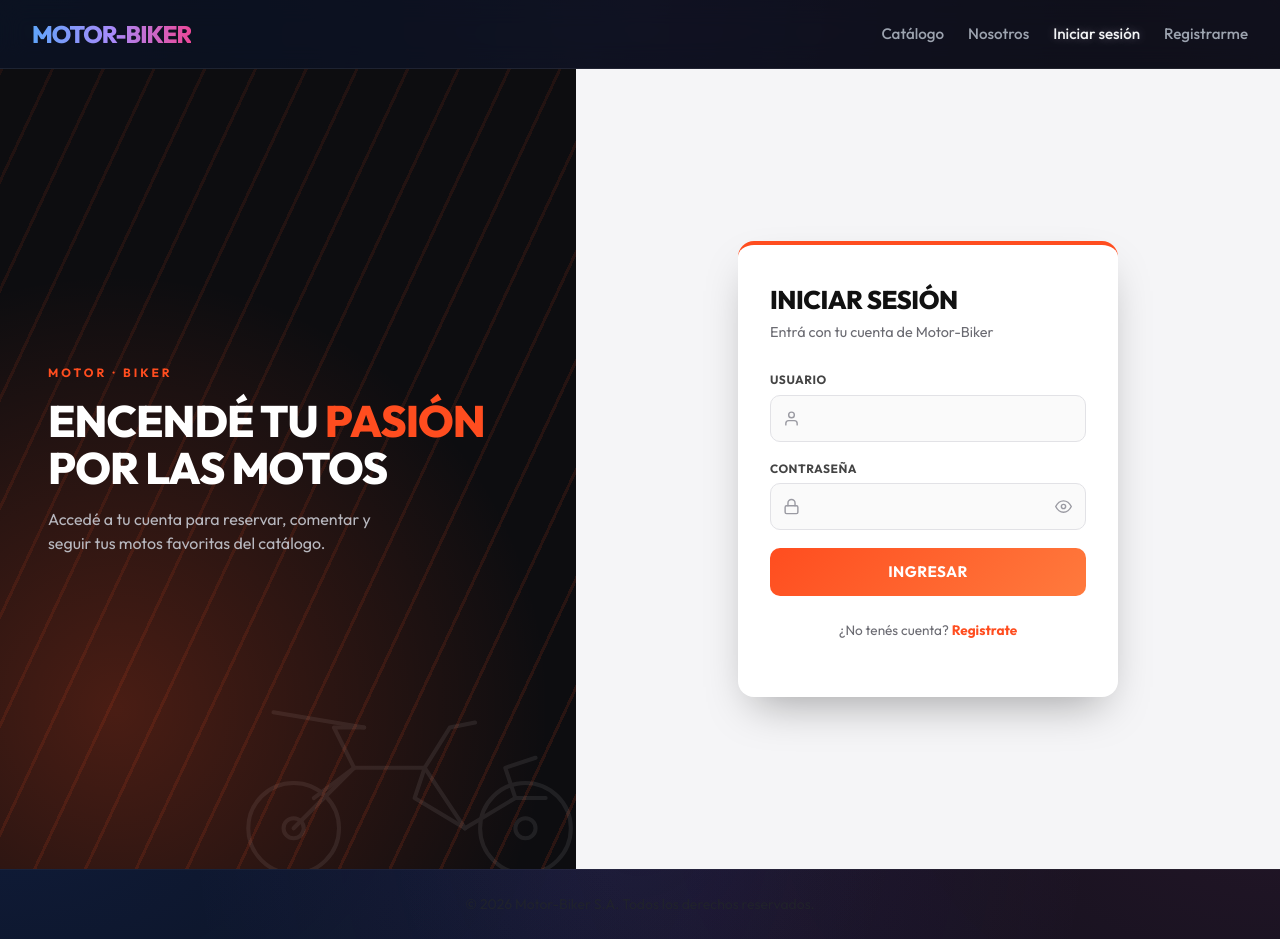
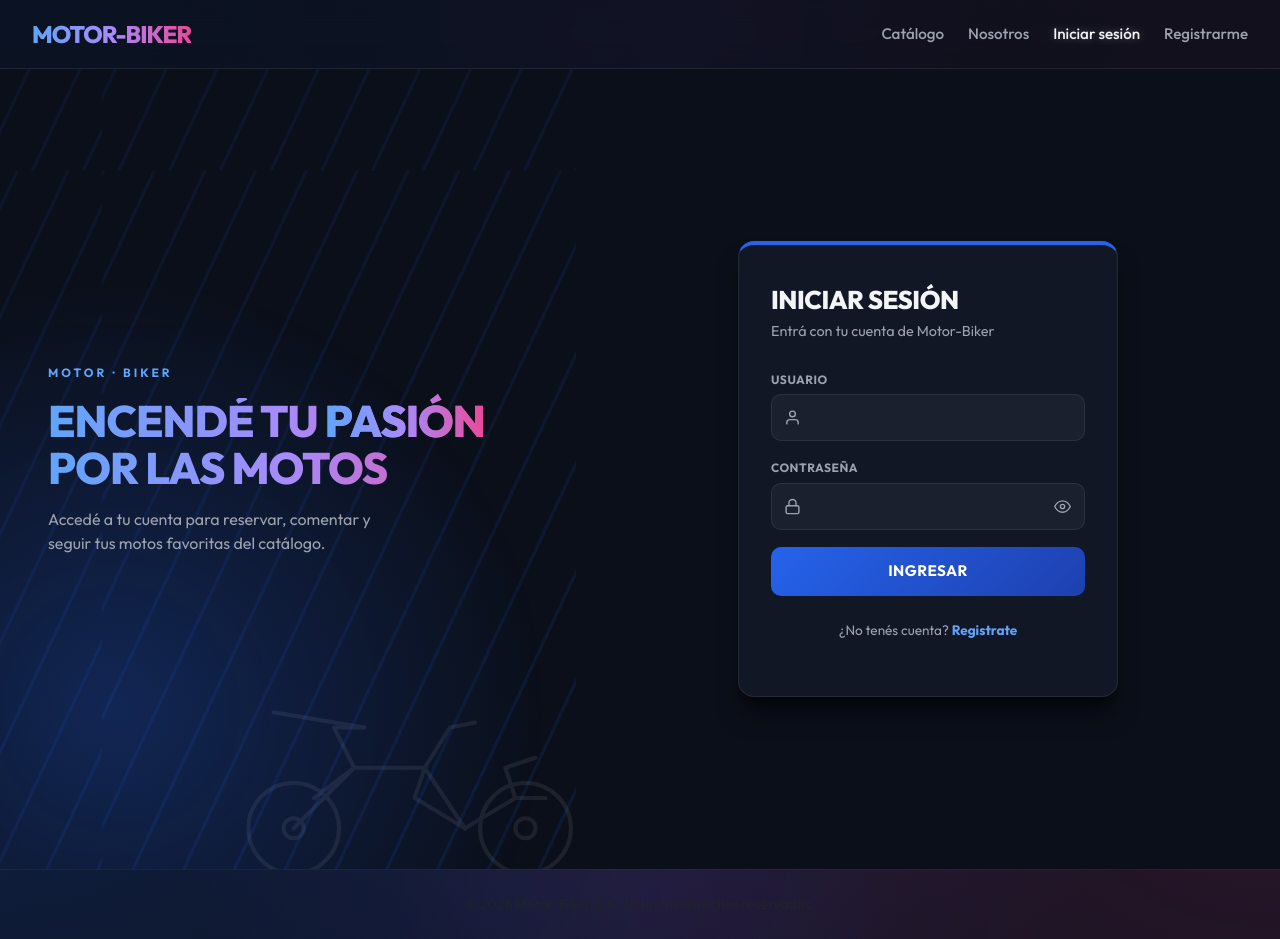
Before and after one commit to Romeorobles/Motor-Biker, a React (Vite) app: page /login in a window 1280 px wide. Built offline with nearby package versions, Linux system fonts and the light colour scheme; no server answers.

Commit message:
Unifica colores de login/registro con el catálogo y agrega fondo animado

```diff
--- a/src/index.css
+++ b/src/index.css
@@ -24,10 +24,27 @@ body {
   font-family: var(--font-primary);
   min-height: 100vh;
   background-image:
-    radial-gradient(at 0% 0%, rgba(37, 99, 235, 0.15) 0px, transparent 50%),
-    radial-gradient(at 50% 0%, rgba(139, 92, 246, 0.1) 0px, transparent 50%),
-    radial-gradient(at 100% 0%, rgba(236, 72, 153, 0.1) 0px, transparent 50%);
+    radial-gradient(at 0% 0%, rgba(37, 99, 235, 0.18) 0px, transparent 50%),
+    radial-gradient(at 50% 0%, rgba(139, 92, 246, 0.13) 0px, transparent 50%),
+    radial-gradient(at 100% 0%, rgba(236, 72, 153, 0.13) 0px, transparent 50%);
   background-attachment: fixed;
+  background-size: 160% 160%;
+  animation: bgDrift 22s ease-in-out infinite;
+}
+
+@keyframes bgDrift {
+  0%, 100% {
+    background-position: 0% 0%, 50% 0%, 100% 0%;
+  }
+  50% {
+    background-position: 15% 25%, 55% 15%, 85% 35%;
+  }
+}
+
+@media (prefers-reduced-motion: reduce) {
+  body {
+    animation: none;
+  }
 }
 
 #root {
--- a/src/pages/Auth.css
+++ b/src/pages/Auth.css
@@ -22,7 +22,7 @@
   display: flex;
   min-height: 100svh;
   align-items: stretch;
-  background: #0d0d10;
+  background: var(--bg-primary);
 }
 
 .auth-brand {
@@ -32,25 +32,53 @@
   flex-direction: column;
   justify-content: center;
   padding: 3rem;
-  color: #fff;
+  color: var(--text-primary);
   overflow: hidden;
   background:
-    linear-gradient(160deg, rgba(13, 13, 16, 0.92), rgba(13, 13, 16, 0.88)),
+    linear-gradient(160deg, rgba(11, 15, 25, 0.92), rgba(11, 15, 25, 0.88)),
     repeating-linear-gradient(
       115deg,
-      #ff4d1f 0px,
-      #ff4d1f 3px,
+      var(--accent) 0px,
+      var(--accent) 3px,
       transparent 3px,
       transparent 46px
     );
+  background-size: 100% 100%, 200% 200%;
+  animation: authStripesSlide 14s linear infinite;
+}
+
+@keyframes authStripesSlide {
+  from {
+    background-position: 0 0, 0 0;
+  }
+  to {
+    background-position: 0 0, 260px 260px;
+  }
 }
 
 .auth-brand::after {
   content: '';
   position: absolute;
   inset: 0;
-  background: radial-gradient(circle at 20% 80%, rgba(255, 77, 31, 0.25), transparent 55%);
+  background: radial-gradient(circle at 20% 80%, var(--accent-glow), transparent 55%);
   pointer-events: none;
+  animation: authGlowPulse 6s ease-in-out infinite;
+}
+
+@keyframes authGlowPulse {
+  0%, 100% {
+    opacity: 0.7;
+  }
+  50% {
+    opacity: 1;
+  }
+}
+
+@media (prefers-reduced-motion: reduce) {
+  .auth-brand,
+  .auth-brand::after {
+    animation: none;
+  }
 }
 
 .auth-moto-silhouette {
@@ -60,7 +88,7 @@
   width: 70%;
   max-width: 420px;
   height: auto;
-  color: #fff;
+  color: var(--text-primary);
   opacity: 0.08;
   z-index: 0;
 }
@@ -77,7 +105,7 @@
   font-size: 0.75rem;
   letter-spacing: 3px;
   text-transform: uppercase;
-  color: #ff4d1f;
+  color: #60a5fa;
   font-weight: 700;
   margin-bottom: 1rem;
 }
@@ -89,14 +117,19 @@
   text-transform: uppercase;
   letter-spacing: -1px;
   margin: 0 0 1rem;
+  background: linear-gradient(to right, #60a5fa, #a78bfa, #ec4899);
+  -webkit-background-clip: text;
+  -webkit-text-fill-color: transparent;
 }
 
 .auth-brand-title span {
-  color: #ff4d1f;
+  background: linear-gradient(to right, #60a5fa, #a78bfa, #ec4899);
+  -webkit-background-clip: text;
+  -webkit-text-fill-color: transparent;
 }
 
 .auth-brand-text {
-  color: #b8b8bf;
+  color: var(--text-secondary);
   font-size: 1rem;
   max-width: 360px;
   line-height: 1.5;
@@ -116,7 +149,7 @@
   display: flex;
   align-items: center;
   gap: 0.6rem;
-  color: #e4e4e8;
+  color: var(--text-primary);
   font-size: 0.92rem;
 }
 
@@ -126,8 +159,8 @@
   height: 18px;
   padding: 3px;
   border-radius: 50%;
-  background: rgba(255, 77, 31, 0.18);
-  color: #ff4d1f;
+  background: var(--accent-glow);
+  color: #60a5fa;
   box-sizing: content-box;
 }
 
@@ -137,18 +170,18 @@
   align-items: center;
   justify-content: center;
   padding: 2rem;
-  background: #f5f5f7;
+  background: var(--bg-primary);
 }
 
 .auth-card {
   width: 100%;
   max-width: 380px;
-  background: #fff;
+  background: var(--bg-card);
+  border: 1px solid var(--border-color);
   border-radius: 16px;
   padding: 2.5rem 2rem;
-  box-shadow: 0 20px 45px -15px rgba(0, 0, 0, 0.35);
-  border-top: 4px solid #ff4d1f;
-  color-scheme: light;
+  box-shadow: var(--shadow-lg);
+  border-top: 4px solid var(--accent);
   animation: authFadeUp 0.55s ease both;
   animation-delay: 0.1s;
 }
@@ -159,11 +192,11 @@
   text-transform: uppercase;
   letter-spacing: -0.5px;
   margin: 0 0 0.35rem;
-  color: #111;
+  color: var(--text-primary);
 }
 
 .auth-card .auth-subtitle {
-  color: #6b6b72;
+  color: var(--text-secondary);
   font-size: 0.9rem;
   margin-bottom: 1.75rem;
 }
@@ -179,7 +212,7 @@
   font-weight: 700;
   text-transform: uppercase;
   letter-spacing: 0.5px;
-  color: #444;
+  color: var(--text-secondary);
   margin-bottom: 0.35rem;
 }
 
@@ -194,7 +227,7 @@
   left: 0.8rem;
   width: 17px;
   height: 17px;
-  color: #9a9aa2;
+  color: var(--text-secondary);
   pointer-events: none;
   transition: color 0.2s;
 }
@@ -204,22 +237,23 @@
   box-sizing: border-box;
   padding: 0.7rem 0.85rem 0.7rem 2.5rem;
   border-radius: 10px;
-  border: 1.5px solid #e2e2e6;
-  background: #fafafa;
-  color: #111;
+  border: 1px solid var(--border-color);
+  background: rgba(255, 255, 255, 0.04);
+  color: var(--text-primary);
+  font-family: var(--font-primary);
   font-size: 0.95rem;
   transition: border-color 0.2s, box-shadow 0.2s, background 0.2s;
 }
 
 .auth-field input:focus {
   outline: none;
-  border-color: #ff4d1f;
-  background: #fff;
-  box-shadow: 0 0 0 4px rgba(255, 77, 31, 0.12);
+  border-color: var(--accent);
+  background: rgba(255, 255, 255, 0.07);
+  box-shadow: 0 0 0 4px var(--accent-glow);
 }
 
 .auth-field input:focus ~ .auth-input-icon {
-  color: #ff4d1f;
+  color: var(--accent);
 }
 
 .auth-field.has-toggle input {
@@ -228,14 +262,14 @@
 
 .auth-field.invalid input {
   border-color: #dc2626;
-  background: rgba(220, 38, 38, 0.04);
+  background: rgba(220, 38, 38, 0.08);
 }
 
 .auth-field-error {
   display: block;
   margin-top: 0.35rem;
   font-size: 0.78rem;
-  color: #dc2626;
+  color: #f87171;
 }
 
 .auth-toggle-visibility {
@@ -248,12 +282,12 @@
   border: none;
   padding: 0.2rem;
   cursor: pointer;
-  color: #9a9aa2;
+  color: var(--text-secondary);
   transition: color 0.2s;
 }
 
 .auth-toggle-visibility:hover {
-  color: #ff4d1f;
+  color: var(--accent);
 }
 
 .auth-toggle-visibility svg {
@@ -274,7 +308,7 @@
   flex: 1;
   height: 4px;
   border-radius: 2px;
-  background: #e5e5e9;
+  background: var(--border-color);
   transition: background 0.25s;
 }
 
@@ -283,7 +317,7 @@
   margin-top: 0.3rem;
   font-size: 0.72rem;
   font-weight: 600;
-  color: #9a9aa2;
+  color: var(--text-secondary);
 }
 
 .auth-submit {
@@ -296,14 +330,15 @@
   text-transform: uppercase;
   letter-spacing: 0.5px;
   color: #fff;
-  background: linear-gradient(135deg, #ff4d1f, #ff7a3d);
+  background: linear-gradient(135deg, var(--accent) 0%, #1e40af 100%);
   cursor: pointer;
   transition: transform 0.15s ease, box-shadow 0.15s ease, opacity 0.15s ease;
 }
 
 .auth-submit:hover:not(:disabled) {
   transform: translateY(-2px);
-  box-shadow: 0 10px 20px -8px rgba(255, 77, 31, 0.55);
+  background: linear-gradient(135deg, #3b82f6 0%, var(--accent) 100%);
+  box-shadow: 0 0 15px var(--accent-glow);
 }
 
 .auth-submit:active:not(:disabled) {
@@ -318,12 +353,12 @@
 .auth-switch {
   margin-top: 1.5rem;
   font-size: 0.85rem;
-  color: #6b6b72;
+  color: var(--text-secondary);
   text-align: center;
 }
 
 .auth-switch a {
-  color: #ff4d1f;
+  color: #60a5fa;
   font-weight: 700;
   text-decoration: none;
 }
@@ -350,7 +385,7 @@
 }
 
 .toast-success {
-  background: #16a34a;
+  background: var(--success);
 }
 
 .toast-error {
```
